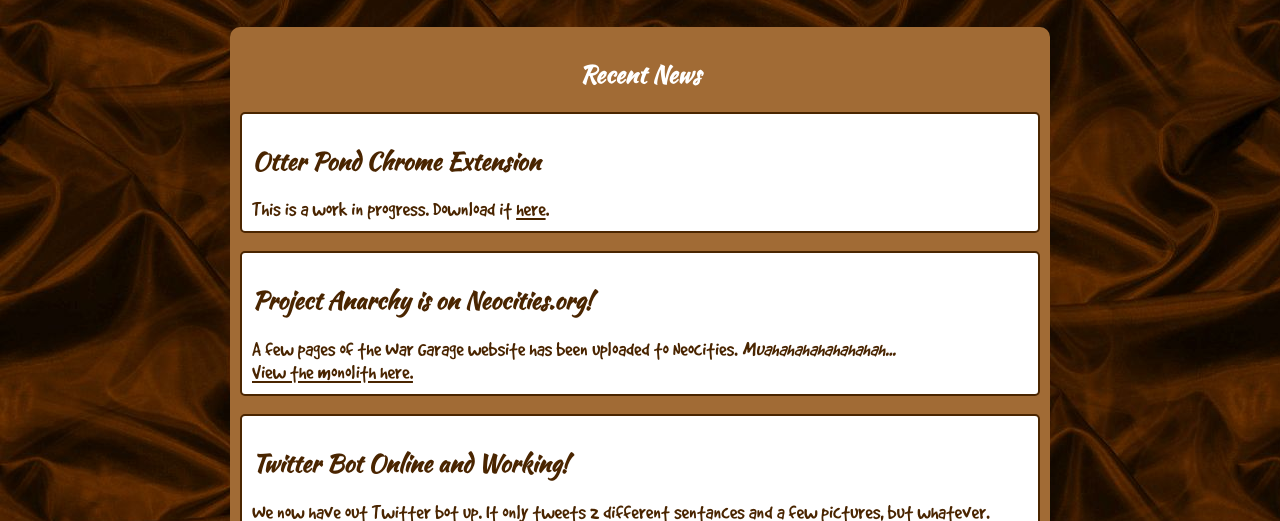
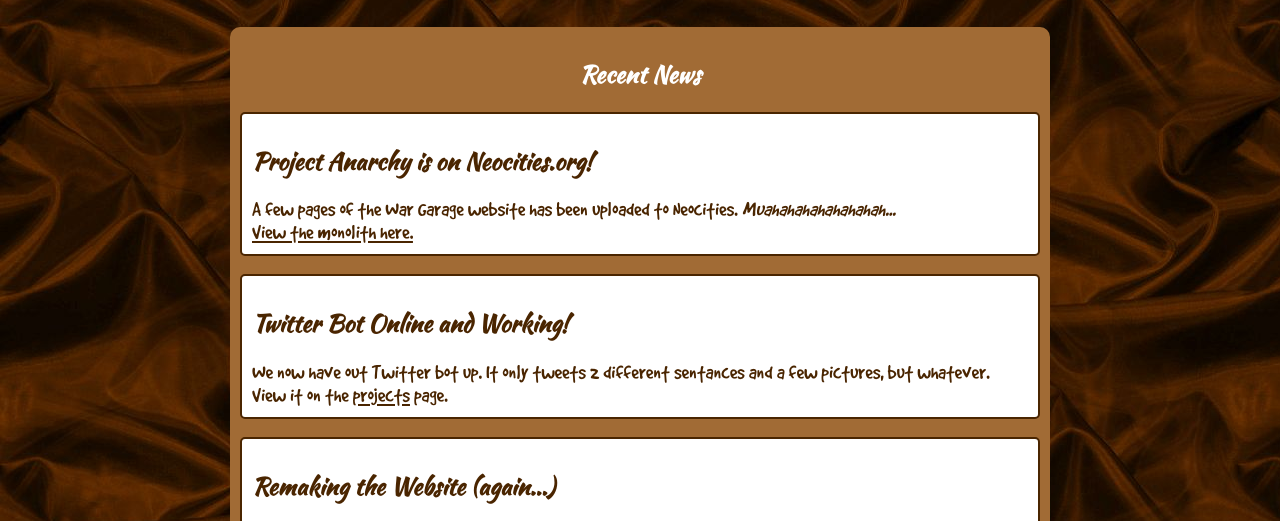
Before and after one commit to OtterSquad/ottersquad.github.io, a plain HTML site: page home.html in a window 1280 px wide. Shown: the part 192-713 px from the top of the page. Drawn offline with Linux system fonts and the light colour scheme.

Commit message:
fix the trainwreck

```diff
--- a/home.html
+++ b/home.html
@@ -8,8 +8,6 @@
 		<script type="text/javascript" src="js/newsfeed.js"></script>
 		<script type="text/javascript">
       var news = [
-      	"Otter Pond Chrome Extension",
-      	"This is a work in progress. Download it <a href=\"https://github.com/OtterSquad/Otter-Pond/releases/download/1.0.0/Otter.Pond.crx\">here</a>.",
       	"Project Anarchy is on Neocities.org!",
       	"A few pages of the War Garage website has been uploaded to Neocities. <em>Muahahahahahahahah...</em><br><a href=\"http://wargarage.neocities.org/\">View the monolith here.</a>",
         "Twitter Bot Online and Working!",
```
